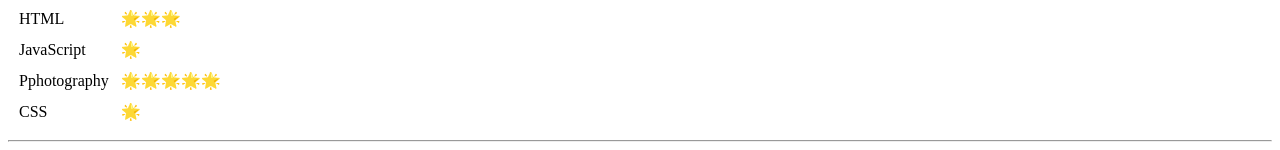
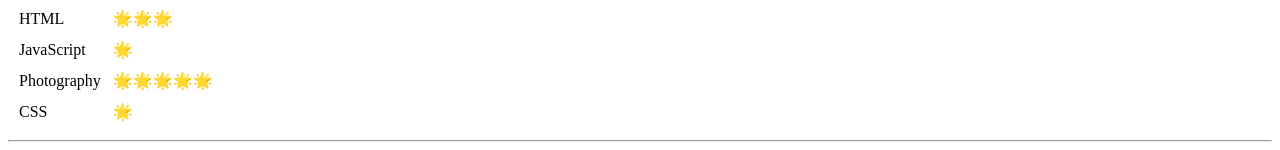
Before and after one commit to Ganesha72/my-site, a plain HTML site: page index.html in a window 1280 px wide. Shown: the part 846-996 px from the top of the page. Drawn offline with Linux system fonts and the light colour scheme.

Commit message:
Add files via upload

```diff
--- a/index.html
+++ b/index.html
@@ -71,7 +71,7 @@
           <td>🌟</td>
         </tr>
         <tr>
-          <td>Pphotography</td>
+          <td>Photography</td>
           <td>🌟🌟🌟🌟🌟</td>
         </tr>
         <tr>
```
